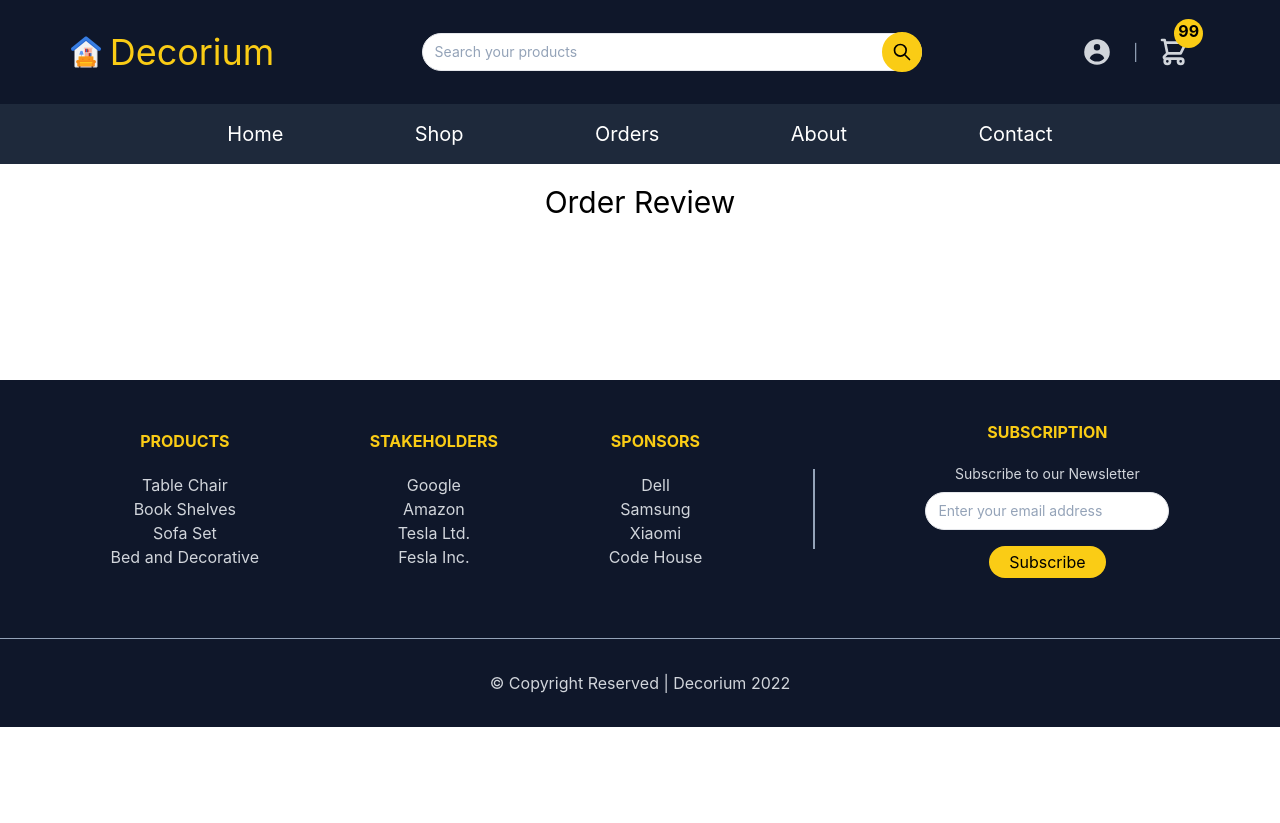
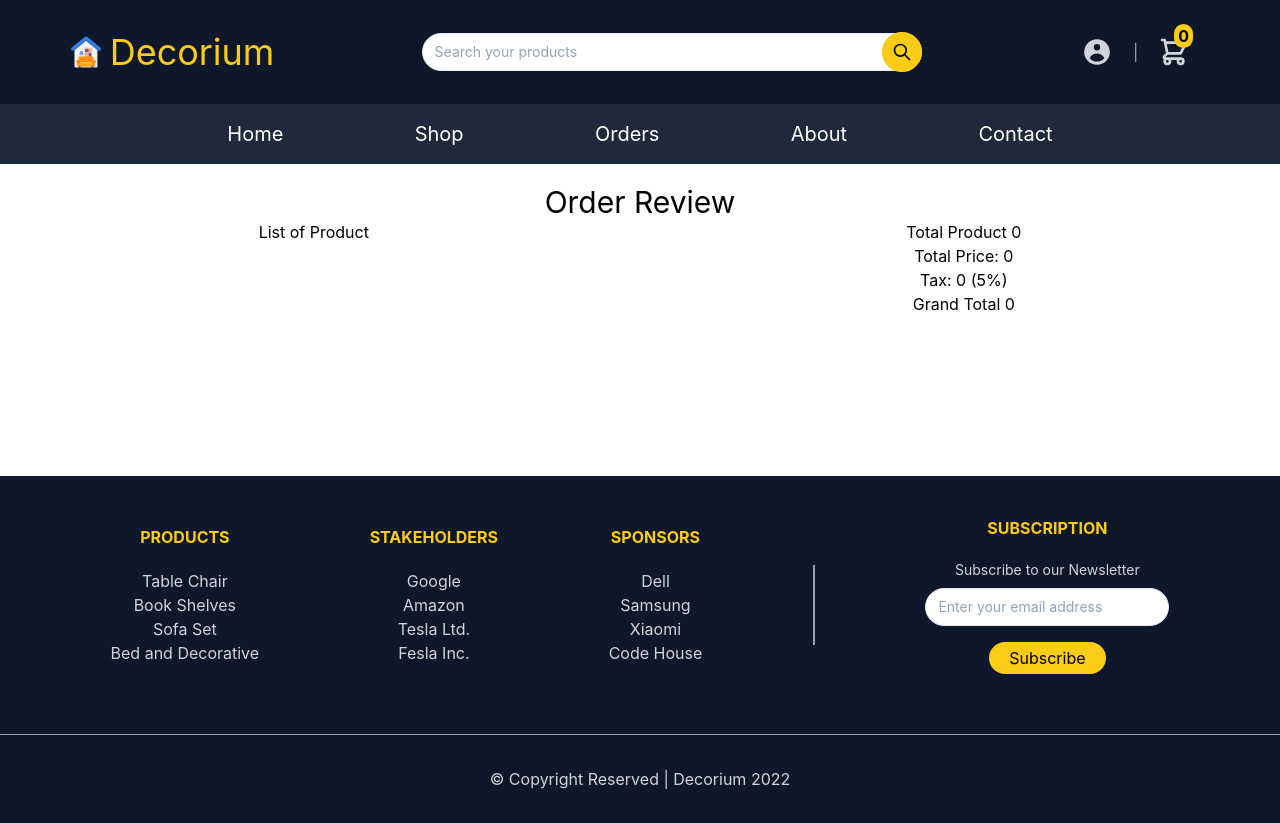
Before and after one commit to shareefrahat/decorium-react-firebase, a React (Create React App) app: page /orders in a window 1280 px wide. Before the commit the page ends 800 px from the top, so only its background shows below. Built offline with nearby package versions, Linux system fonts and the light colour scheme.

Commit message:
dynamic cart data with props drilling

```diff
--- a/src/App.js
+++ b/src/App.js
@@ -8,16 +8,31 @@ import Home from "./routes/Home/Home";
 import NotFound from "./routes/NotFound/NotFound";
 import Orders from "./routes/Orders/Orders";
 import Shop from "./routes/Shop/Shop";
+import useCart from "./hooks/useCart";
 
 function App() {
+  const [cart, setCart] = useCart([]);
+
+  const addToCart = (selectedProduct) => {
+    const exist = cart.find((product) => product.id === selectedProduct.id);
+    if (!exist) {
+      setCart([...cart, selectedProduct]);
+    } else {
+      alert("already added to cart");
+      setCart(cart);
+    }
+  };
   return (
     <div className="App">
-      <Header></Header>
+      <Header cart={cart}></Header>
       <Routes>
         <Route path="/" element={<Home></Home>}></Route>
         <Route path="/home" element={<Home></Home>}></Route>
-        <Route path="/shop" element={<Shop></Shop>}></Route>
-        <Route path="/orders" element={<Orders></Orders>}></Route>
+        <Route
+          path="/shop"
+          element={<Shop addToCart={addToCart}></Shop>}
+        ></Route>
+        <Route path="/orders" element={<Orders cart={cart}></Orders>}></Route>
         <Route path="/about" element={<About></About>}></Route>
         <Route path="/contact" element={<Contact></Contact>}></Route>
         <Route path="*" element={<NotFound></NotFound>}></Route>
--- /dev/null
+++ b/src/components/Cart/Cart.js
@@ -0,0 +1,13 @@
+import React from "react";
+
+const Cart = ({ product }) => {
+  const { name, price } = product;
+  return (
+    <div>
+      <p>{name}</p>
+      <p>{price}</p>
+    </div>
+  );
+};
+
+export default Cart;
--- a/src/components/Header/Header.js
+++ b/src/components/Header/Header.js
@@ -4,7 +4,7 @@ import { UserCircleIcon, MenuIcon, XIcon } from "@heroicons/react/solid";
 import { ShoppingCartIcon, SearchIcon } from "@heroicons/react/outline";
 import { Link, useNavigate } from "react-router-dom";
 
-const Header = () => {
+const Header = ({ cart }) => {
   const [open, setOpen] = useState(false);
   const links = [
     { id: 1, path: "/", name: "Home" },
@@ -37,6 +37,7 @@ const Header = () => {
               id=""
               placeholder="Search your products"
             />
+            <div></div>
           </div>
           <button className="block bg-yellow-400 rounded-full w-fit text-black ml-[-40px] p-2 border-2 border-yellow-400 ">
             <SearchIcon className="w-5"></SearchIcon>
@@ -49,7 +50,7 @@ const Header = () => {
           <span className=" md:block text-slate-400">|</span>
           <button onClick={goToOrders} className="mx-5 relative">
             <span className="bg-yellow-400 text-black aspect-square rounded-full absolute bottom-5 left-4 px-1 font-bold">
-              99
+              {cart.length}
             </span>
             <ShoppingCartIcon className="w-8 text-gray-300 hover:text-yellow-400"></ShoppingCartIcon>
           </button>
--- /dev/null
+++ b/src/components/Product/Product.js
@@ -0,0 +1,27 @@
+import React from "react";
+
+const Product = ({ product, addToCart }) => {
+  const { img, name, seller, price, ratings } = product;
+  return (
+    <section>
+      <div className="border border-slate-600 shadow-md">
+        <div>
+          <img className="w-[100px] mx-auto py-5" src={img} alt="" />
+        </div>
+        <h3 className="text-xl">{name}</h3>
+        <h4 className="text-md">{seller}</h4>
+        <h4 className="text-md text-red-700">{price}</h4>
+        <h4 className="text-md text-yellow-700">{ratings}</h4>
+
+        <button
+          onClick={() => addToCart(product)}
+          className=" bg-yellow-400 text-black px-5 py-2 my-4 rounded-md"
+        >
+          Add To Cart
+        </button>
+      </div>
+    </section>
+  );
+};
+
+export default Product;
--- /dev/null
+++ b/src/hooks/useCart.js
@@ -0,0 +1,9 @@
+import { useState } from "react";
+
+const useCart = () => {
+  const [cart, setCart] = useState([]);
+
+  return [cart, setCart];
+};
+
+export default useCart;
--- /dev/null
+++ b/src/hooks/useProducts.js
@@ -0,0 +1,16 @@
+import { useEffect, useState } from "react";
+
+const useProducts = () => {
+  const [products, setProducts] = useState([]);
+
+  useEffect(() => {
+    fetch(
+      "https://shareefrahat.github.io/custom-db-json/decorative-products/products.JSON"
+    )
+      .then((res) => res.json())
+      .then((data) => setProducts(data));
+  }, []);
+  return [products, setProducts];
+};
+
+export default useProducts;
--- a/src/routes/Orders/Orders.js
+++ b/src/routes/Orders/Orders.js
@@ -1,9 +1,34 @@
 import React from "react";
+import Cart from "../../components/Cart/Cart";
 
-const Orders = () => {
+const Orders = ({ cart }) => {
+  let total = 0;
+
+  for (const product of cart) {
+    total = total + product.price;
+  }
+
+  const tax = parseFloat((total * 0.05).toFixed(2));
+  const grandTotal = total + tax;
   return (
     <div>
       <h1 className="mt-5 text-3xl">Order Review</h1>
+      <div className="flex flex-col-reverse md:flex-row justify-around gap-5">
+        <div>
+          <h1>List of Product</h1>
+          {cart.map((product) => (
+            <Cart product={product} key={product.id}></Cart>
+          ))}
+        </div>
+
+        <div>
+          <p>Total Product {cart.length}</p>
+
+          <p>Total Price: {total}</p>
+          <p>Tax: {tax} (5%)</p>
+          <p>Grand Total {grandTotal}</p>
+        </div>
+      </div>
     </div>
   );
 };
--- a/src/routes/Shop/Shop.js
+++ b/src/routes/Shop/Shop.js
@@ -1,10 +1,36 @@
-import React from "react";
+import React, { useEffect } from "react";
+import Product from "../../components/Product/Product";
 
-const Shop = () => {
+import useProducts from "../../hooks/useProducts";
+
+const Shop = ({ addToCart }) => {
+  const [products, setProducts] = useProducts([]);
+
+  useEffect(() => {
+    setProducts(products);
+  }, [products]);
+
   return (
-    <div>
-      <h1 className="mt-5 text-3xl">This is SHOP</h1>
-    </div>
+    <section>
+      <h3 className="inline-block text-xl font-bold my-5 bg-yellow-400 px-10 py-2 rounded-md">
+        Latest Products
+      </h3>
+      <div className="my-5">
+        {!products ? (
+          <p>Data is loading</p>
+        ) : (
+          <div className="grid md:grid-cols-4 gap-10 px-5 md:px-10 justify-center items-center">
+            {products.map((product) => (
+              <Product
+                product={product}
+                key={product.id}
+                addToCart={addToCart}
+              ></Product>
+            ))}
+          </div>
+        )}
+      </div>
+    </section>
   );
 };
 
```
